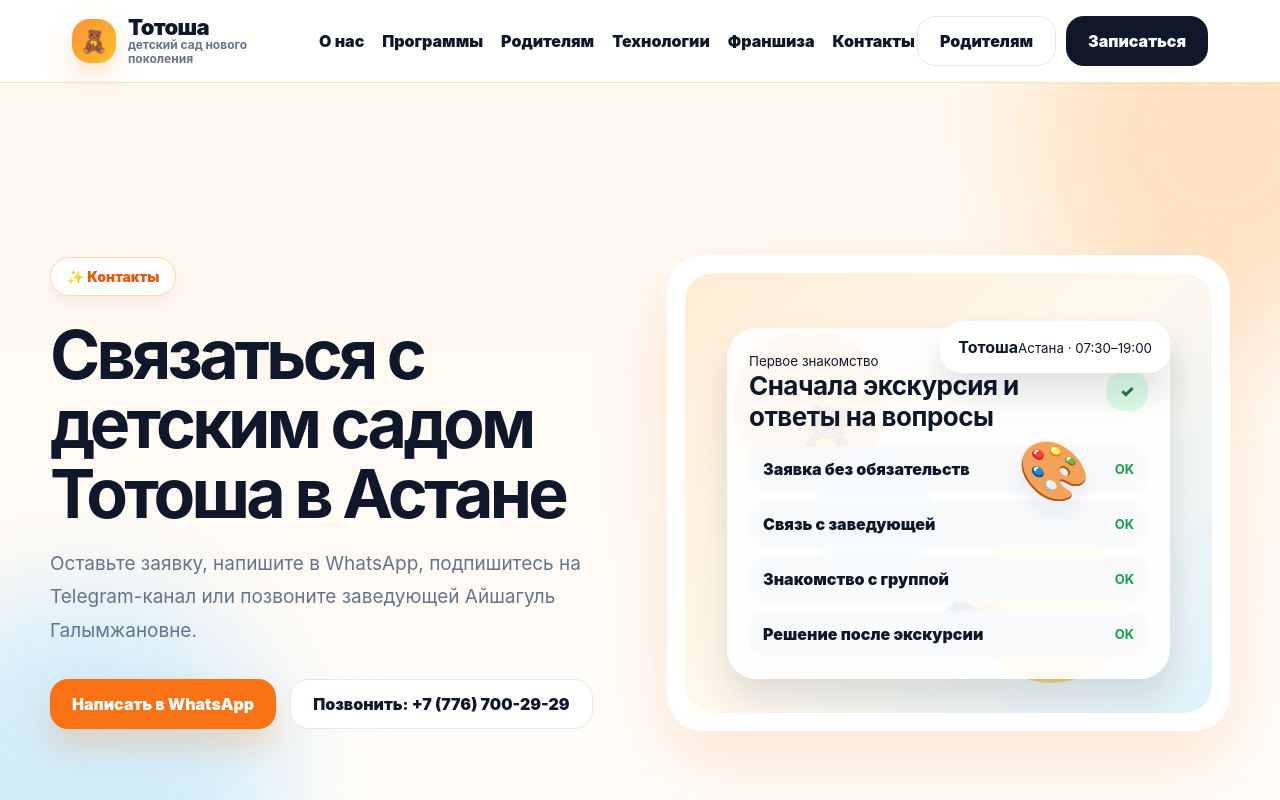
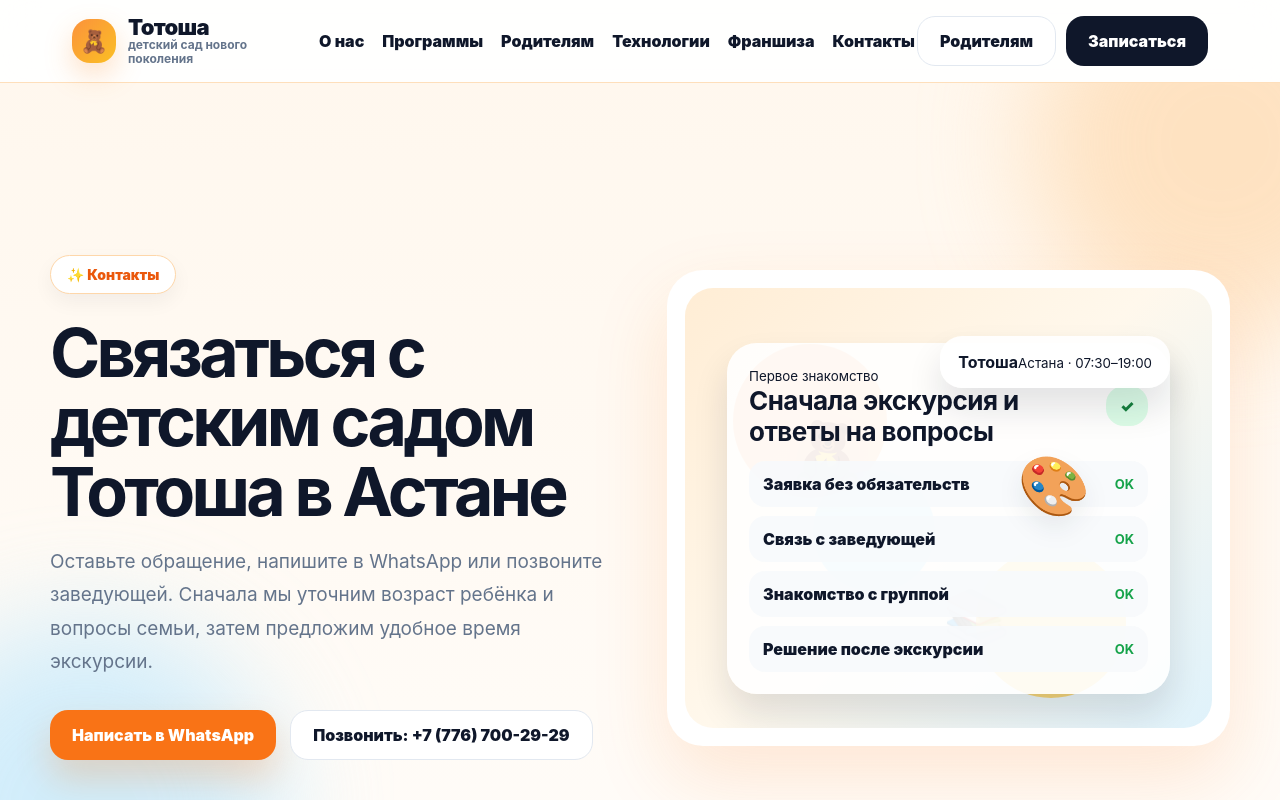
Before and after one commit to nexora-kz/totosha, a Next.js app: page /contacts in a window 1280 px wide. Shown: the top 800 px of the page. Built offline with nearby package versions, Linux system fonts and the light colour scheme.

Commit message:
TOTOSHA v074: strengthen contact journey and address

```diff
--- a/app/contacts/page.tsx
+++ b/app/contacts/page.tsx
@@ -3,7 +3,7 @@ import { SeoLanding } from '../../components/SeoLanding';
 
 export const metadata: Metadata = {
   title: 'Контакты детского сада Тотоша в Астане',
-  description: 'Контакты Тотоша: записаться на экскурсию, позвонить заведующей, написать в WhatsApp, открыть Telegram, Instagram, 2ГИС карту и маршрут.',
+  description: 'Адрес и контакты Тотоша: Астана, ул. Алихана Бокейхана, 29А. Запись на экскурсию, WhatsApp, телефон, Instagram, Telegram и маршрут 2ГИС.',
   alternates: { canonical: '/contacts' },
 };
 
@@ -12,31 +12,31 @@ export default function ContactsSeoPage() {
     <SeoLanding
       eyebrow="Контакты"
       title="Связаться с детским садом Тотоша в Астане"
-      description="Оставьте заявку, напишите в WhatsApp, подпишитесь на Telegram-канал или позвоните заведующей Айшагуль Галымжановне."
+      description="Оставьте обращение, напишите в WhatsApp или позвоните заведующей. Сначала мы уточним возраст ребёнка и вопросы семьи, затем предложим удобное время экскурсии."
       bullets={[
+        'Адрес: Астана, ул. Алихана Бокейхана, 29А',
         'Телефон: +7 (776) 700-29-29',
         'WhatsApp для быстрой связи',
-        'Официальный Telegram-канал @totoshakids',
-        'Instagram @totoshakids',
-        'Запись на экскурсию',
-        'Удобный маршрут через 2ГИС',
+        'Режим работы: Пн–Пт, 07:30–19:00',
+        'Официальный Instagram @totoshakids',
+        'Маршрут через 2ГИС',
       ]}
       details={[
         {
-          title: 'Запись на экскурсию',
-          text: 'Самый удобный путь — оставить заявку на сайте или написать в WhatsApp. Заведующая свяжется с родителями и согласует удобное время.',
+          title: 'Что произойдёт после обращения',
+          text: 'Заведующая уточнит возраст ребёнка, желаемый формат посещения и удобное время. Заявка не обязывает к зачислению.',
         },
         {
-          title: 'Telegram и WhatsApp',
-          text: 'Telegram используется как официальный канал Тотоша и как внутренняя система заявок, WhatsApp — для быстрой личной связи с родителями.',
+          title: 'Экскурсия перед решением',
+          text: 'Семья знакомится с пространством, режимом, правилами и задаёт вопросы. Решение о зачислении принимается после знакомства.',
         },
         {
-          title: 'Instagram и фотоархив',
-          text: 'Instagram и раздел «Жизнь Тотоша» помогают родителям увидеть атмосферу детского сада, праздники, занятия и ежедневные моменты.',
+          title: 'Быстрая связь',
+          text: 'WhatsApp подходит для коротких вопросов и записи. По телефону можно обсудить детали напрямую с заведующей Айшагуль Галымжановной.',
         },
         {
-          title: 'Карта и маршрут',
-          text: 'В разделе контактов можно открыть карту 2ГИС и построить маршрут к детскому саду Тотоша в Астане.',
+          title: 'Публичные каналы',
+          text: 'Instagram и раздел «Жизнь Тотоша» показывают выбранные моменты детского сада. Персональные материалы семей не публикуются открыто.',
         },
       ]}
       faq={[
@@ -45,11 +45,16 @@ export default function ContactsSeoPage() {
           answer: 'Основной контакт — Айшагуль Галымжановна, заведующая детским садом. Телефон: +7 (776) 700-29-29.',
         },
         {
-          question: 'Можно ли написать в Telegram?',
-          answer: 'Да. Официальный канал Тотоша находится по адресу t.me/totoshakids. Для быстрой записи удобнее WhatsApp или форма на сайте.',
+          question: 'Можно ли приехать без записи?',
+          answer: 'Лучше заранее согласовать время, чтобы заведующая могла уделить семье внимание и показать детский сад без спешки.',
+        },
+        {
+          question: 'Где находится Тотоша?',
+          answer: 'Астана, ул. Алихана Бокейхана, 29А. Маршрут можно открыть через 2ГИС.',
         },
       ]}
       cta="Написать в WhatsApp"
+      whatsappIntent="Здравствуйте. Хочу записаться на экскурсию в Тотоша и уточнить удобное время."
     />
   );
 }
```
